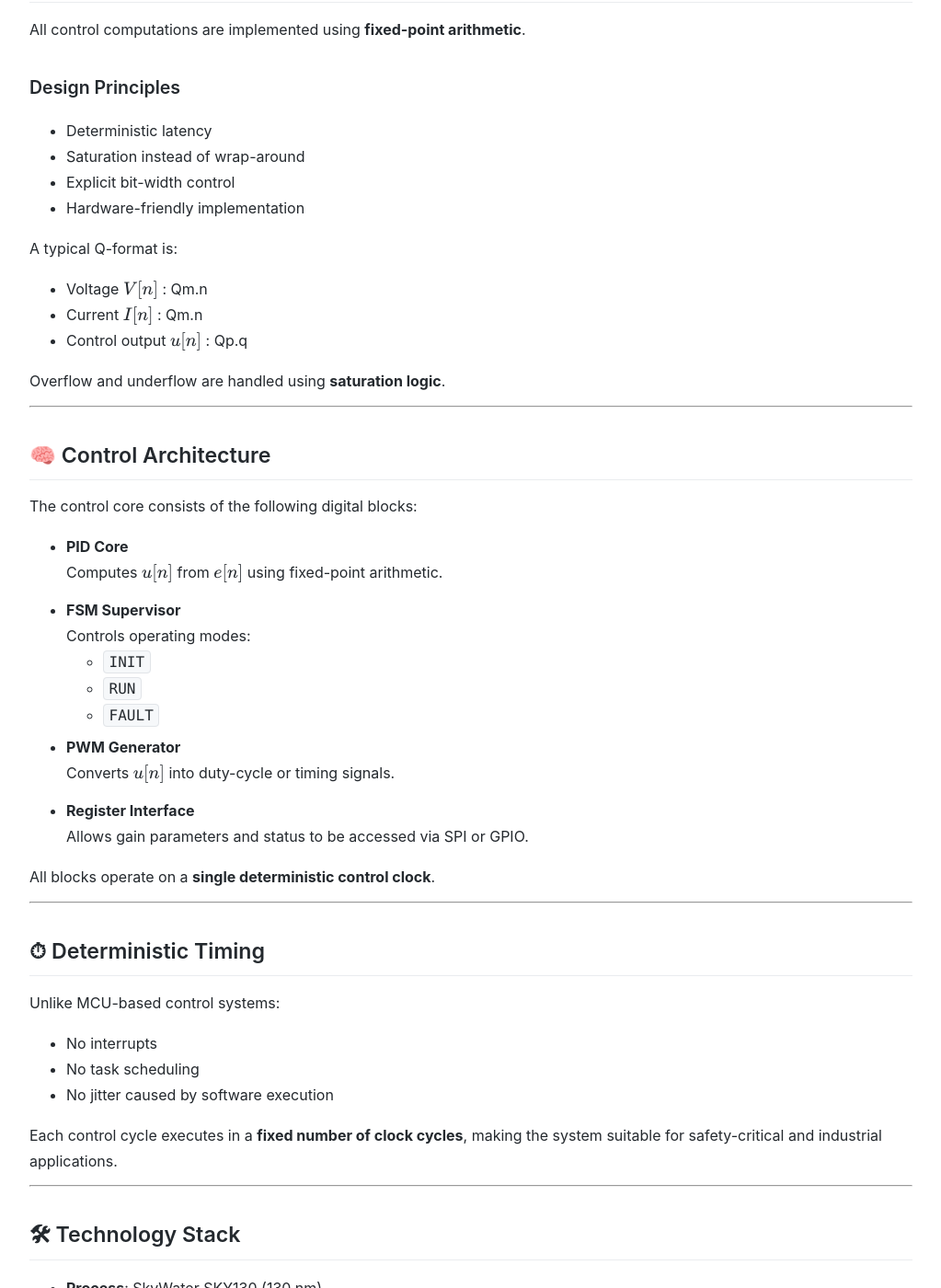
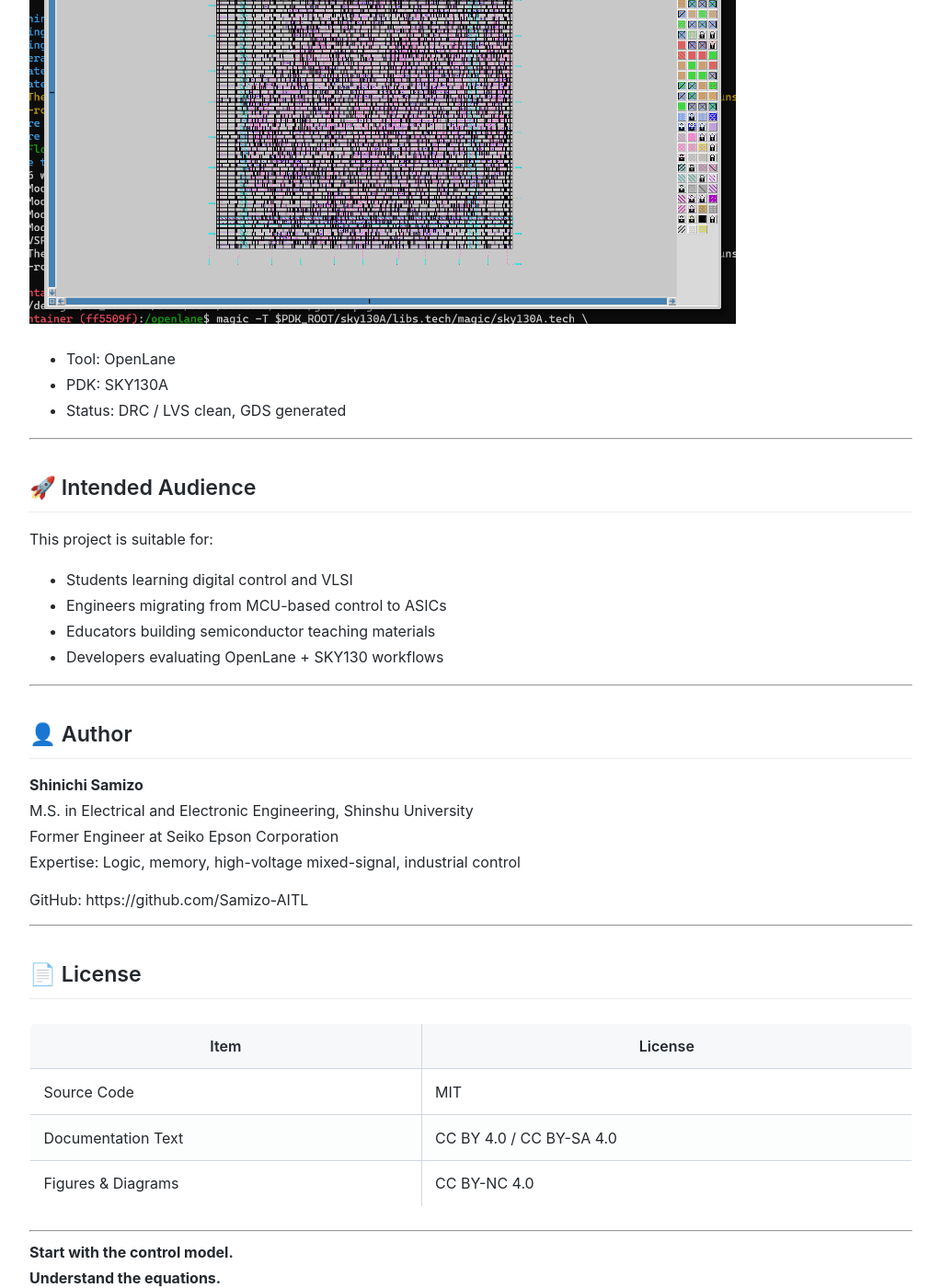
Before and after one commit to Samizo-AITL/vi-control-asic-sky130, a Jekyll site: the page built from index.md, in a window 1280 px wide and 1400 px high, scrolled down 3538 px. Shown: the whole window at 92% size, without its empty margins (128-1151 px from the left). Built offline with Jekyll 4.4.1, drawn with Linux system fonts in a browser that asks for light colours; some of the changed text lies outside the part shown.

Commit message:
Update index.md

````diff
--- a/index.md
+++ b/index.md
@@ -23,49 +23,82 @@
 using **OpenLane** and **SkyWater SKY130**.
 
 The project is designed as both:
+
 - 📘 **Educational material** (control theory → RTL → GDS)
 - 🧩 **Practical ASIC prototype** (MCU offloading / deterministic control)
 
 ---
 
+## 📚 Documentation Roadmap
+
+Read the documents in the following order:
+
+1. **Overview**
+   `docs/00_overview.md`
+   System concept, motivation, and design philosophy.
+
+2. **Control Model**
+   `docs/01_control_model.md`
+   Discrete-time PID control using V–I feedback.
+
+3. **Fixed-Point Design**
+   `docs/02_fixed_point.md`
+   Signal normalization, Q-format selection, saturation.
+
+4. **RTL PID Core**
+   `docs/03_rtl_pid.md`
+   Mapping equations directly into Verilog RTL.
+
+5. **FSM Supervisor & PWM Generator**
+   `docs/04_fsm_pwm.md`
+   Safety supervision and pulse generation.
+
+6. **OpenLane Flow**
+   `docs/05_openlane_flow.md`
+   RTL → GDS implementation using OpenLane.
+
+---
+
 ## 🔑 Key Concepts
 
-- **Inputs**
-  - Voltage: `V[n]` (digital samples from external ADC)
-  - Current: `I[n]` (digital samples from external ADC)
+### Inputs
+- Voltage: `V[n]` (digital samples from external ADC)
+- Current: `I[n]` (digital samples from external ADC)
 
-- **Outputs**
-  - Control signal: `u[n]` → PWM duty / timing
-  - Protection & status flags (OV / OC / FAULT)
+### Outputs
+- Control signal: `u[n]` → PWM duty or timing
+- Protection & status flags (OV / OC / FAULT)
 
-- **Architecture**
-  - PID controller (fixed-point, deterministic latency)
-  - FSM-based supervision (INIT / RUN / FAULT)
-  - PWM generator
-  - Register interface (SPI / GPIO)
+### Architecture
+- PID controller (fixed-point, deterministic latency)
+- FSM-based supervision (INIT / RUN / FAULT)
+- PWM generator
+- Register interface (SPI / GPIO)
 
-> All analog V–I conversion is intentionally kept **off-chip**.
-> This repository focuses on **pure digital design**, fully compatible with
-> OpenLane and SKY130 standard cells.
+All analog V–I conversion is intentionally kept **off-chip**.
+This repository focuses on **pure digital ASIC design**.
 
 ---
 
 ## 🎯 Project Goals
 
-- Provide a **step-by-step ASIC design example**:
+Provide a **step-by-step ASIC design example**:
+
 ```
-Control Theory → Fixed-Point Design → RTL → OpenLane → GDS
+Control Theory
+ → Fixed-Point Design
+   → RTL
+     → FSM & PWM
+       → OpenLane
+         → GDS
 ```
-- Demonstrate why **ASIC-based control** is superior to MCU-based control:
+
+Demonstrate why **ASIC-based control** is superior to MCU-based control:
+
 - Deterministic timing (no interrupts)
 - Stable control period
 - Reproducible behavior
-- Clear safety logic
-
-- Serve as a **foundation教材** for:
-- Digital control engineers
-- ASIC / VLSI beginners
-- Industrial control applications
+- Explicit and provable safety logic
 
 ---
 
@@ -82,215 +116,60 @@
 │  ├─ 04_fsm_pwm.md
 │  └─ 05_openlane_flow.md
 │
-├─ rtl/                     # Verilog RTL
-│  ├─ pid_core.v
-│  ├─ fsm_controller.v
-│  ├─ pwm_gen.v
-│  ├─ reg_if_spi.v
-│  └─ top.v
-│
-├─ sim/                     # Testbenches
-│
-├─ openlane/                # OpenLane configuration
-│
-└─ scripts/                 # Utility scripts (fixed-point, etc.)
+├─ rtl/
+├─ sim/
+├─ openlane/
+└─ scripts/
 ```
-
-## 🧮 Control Model (Overview)
-
-The discrete-time PID control law implemented in this project is:
-
-$$
-u[n] = K_p e[n] + K_i \sum_{k=0}^{n} e[k] + K_d \left(e[n] - e[n-1]\right)
-$$
-
-where:
-
-- $e[n]$ : control error at sample $n$
-- $u[n]$ : control output (PWM duty or timing command)
-- $K_p$  : proportional gain
-- $K_i$  : integral gain
-- $K_d$  : derivative gain
-
-### Error Definition (V–I Based)
-
-The error $e[n]$ is defined using **Voltage–Current (V–I) feedback**.
-The exact definition depends on the target system, but a typical form is:
-
-$$
-e[n] = V_{\text{ref}}[n] - V[n]
-$$
-
-or, when current feedback is required:
-
-$$
-e[n] = f\big(V[n], I[n]\big)
-$$
-
-where:
-
-- $V[n]$ : measured voltage (digital sample)
-- $I[n]$ : measured current (digital sample)
-
-All voltage and current values are assumed to be converted
-to digital form by **external ADCs**.
 
 ---
 
-## 🔢 Fixed-Point Arithmetic
+## 🖼 GDS Layout (OpenLane + SKY130)
 
-All control computations are implemented using **fixed-point arithmetic**.
+<img
+  src="https://samizo-aitl.github.io/vi-control-asic-sky130/docs/layout/vi_control_top_gds_overview.png"
+  alt="GDS layout overview"
+  style="width:80%;"
+/>
 
-### Design Principles
-
-- Deterministic latency
-- Saturation instead of wrap-around
-- Explicit bit-width control
-- Hardware-friendly implementation
-
-A typical Q-format is:
-
-- Voltage $V[n]$ : Qm.n
-- Current $I[n]$ : Qm.n
-- Control output $u[n]$ : Qp.q
-
-Overflow and underflow are handled using **saturation logic**.
-
----
-
-## 🧠 Control Architecture
-
-The control core consists of the following digital blocks:
-
-- **PID Core**
-  Computes $u[n]$ from $e[n]$ using fixed-point arithmetic.
-
-- **FSM Supervisor**
-  Controls operating modes:
-  - `INIT`
-  - `RUN`
-  - `FAULT`
-
-- **PWM Generator**
-  Converts $u[n]$ into duty-cycle or timing signals.
-
-- **Register Interface**
-  Allows gain parameters and status to be accessed via SPI or GPIO.
-
-All blocks operate on a **single deterministic control clock**.
-
----
-
-## ⏱ Deterministic Timing
-
-Unlike MCU-based control systems:
-
-- No interrupts
-- No task scheduling
-- No jitter caused by software execution
-
-Each control cycle executes in a **fixed number of clock cycles**,
-making the system suitable for safety-critical and industrial applications.
-
----
-
-## 🛠 Technology Stack
-
-- **Process**: SkyWater SKY130 (130 nm)
-- **EDA Flow**: OpenLane (RTL → GDS)
-- **HDL**: Verilog
-- **Design Style**: Fully synchronous, single-clock
-- **Target**: Digital-only ASIC (no on-chip ADC/DAC)
-
----
-
-## 📘 Educational Philosophy
-
-This project intentionally avoids:
-
-- High-performance AI accelerators
-- Complex mixed-signal integration
-- Black-box IP dependencies
-
-Instead, it focuses on:
-
-- Transparency
-- Explainability
-- Reproducibility
-- One-to-one mapping between equations and RTL
-
-Every register, multiplier, and FSM transition
-can be traced directly back to the control equations.
+- Tool: OpenLane
+- PDK: SKY130A
+- Status: DRC / LVS clean, GDS generated
 
 ---
 
 ## 🚀 Intended Audience
 
-This repository is suitable for:
+This project is suitable for:
 
 - Students learning digital control and VLSI
-- Engineers moving from MCU-based control to ASICs
-- Educators building hands-on semiconductor教材
+- Engineers migrating from MCU-based control to ASICs
+- Educators building semiconductor teaching materials
 - Developers evaluating OpenLane + SKY130 workflows
 
 ---
 
-## 📌 Project Status
+## 👤 Author
 
-- [ ] Control model definition
-- [ ] Fixed-point format selection
-- [ ] RTL implementation
-- [ ] OpenLane synthesis
-- [ ] Place & Route
-- [ ] GDS generation
+**Shinichi Samizo**
+M.S. in Electrical and Electronic Engineering, Shinshu University
+Former Engineer at Seiko Epson Corporation
+Expertise: Logic, memory, high-voltage mixed-signal, industrial control
+
+GitHub: https://github.com/Samizo-AITL
+
+---
+
+## 📄 License
+
+| Item | License |
+|------|---------|
+| Source Code | MIT |
+| Documentation Text | CC BY 4.0 / CC BY-SA 4.0 |
+| Figures & Diagrams | CC BY-NC 4.0 |
 
 ---
 
 **Start with the control model.
 Understand the equations.
 Then build the silicon.**
-
----
-
-## GDS Layout (OpenLane + SKY130)
-
-<img src="https://samizo-aitl.github.io/vi-control-asic-sky130/docs/layout/vi_control_top_gds_overview.png" width="80%">
-
-- Tool: OpenLane (superstable)
-- PDK: SKY130A
-- Status: DRC/LVS clean, GDS generated
-
----
-
-## 👤 Author
-
-| 📌 Item | Details |
-|--------|---------|
-| **Name** | Shinichi Samizo |
-| **Education** | M.S. in Electrical and Electronic Engineering, Shinshu University |
-| **Career** | Former Engineer at Seiko Epson Corporation (since 1997) |
-| **Expertise** | Semiconductor devices (logic, memory, high-voltage mixed-signal)<br>Thin-film piezo actuators for inkjet systems<br>PrecisionCore printhead productization, BOM management, ISO training |
-| **Email** | [![Email](https://img.shields.io/badge/Email-shin3t72%40gmail.com-red?style=for-the-badge&logo=gmail)](mailto:shin3t72@gmail.com) |
-| **X (Twitter)** | [![X](https://img.shields.io/badge/X-@shin3t72-black?style=for-the-badge&logo=x)](https://x.com/shin3t72) |
-| **GitHub** | [![GitHub](https://img.shields.io/badge/GitHub-Samizo--AITL-blue?style=for-the-badge&logo=github)](https://github.com/Samizo-AITL) |
-
----
-
-# 📄 License
-
-[![Hybrid License](https://img.shields.io/badge/license-Hybrid-blueviolet)](https://samizo-aitl.github.io/intersample-supervisory-control/#-license)
-
-| Item | License | Description |
-|------|---------|-------------|
-| **Source Code** | MIT | Free to use, modify, redistribute |
-| **Text Materials** | CC BY 4.0 / CC BY-SA 4.0 | Attribution & share-alike rules |
-| **Figures & Diagrams** | CC BY-NC 4.0 | Non-commercial use |
-| **External References** | Original license applies | Cite properly |
-
----
-
-# 💬 Feedback
-
-> Feedback, ideas, and discussions are welcome.
-
-[![💬 GitHub Discussions](https://img.shields.io/badge/💬%20GitHub-Discussions-brightgreen?logo=github)](https://github.com/Samizo-AITL/intersample-supervisory-control/discussions)
````
Also changed, not shown: other parts of index.md (+4 -3 lines).
